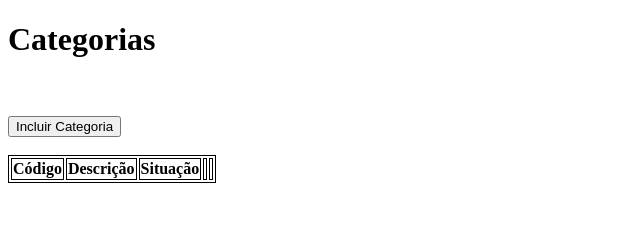
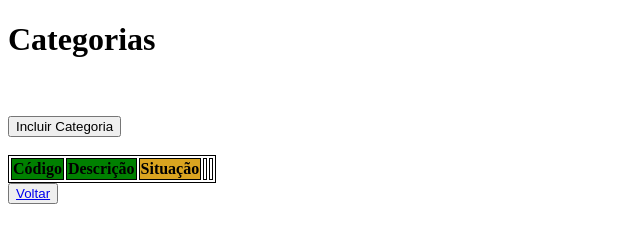
Before and after one commit to AndressaAndrad/ProjetoAtacadoWebsite, a plain HTML site: page paginas/atacado/estoque/categorias.html in a window 1280 px wide. Shown: the whole page, without its empty margins (0-640 px from the left). Drawn offline with nearby package versions, Linux system fonts and the light colour scheme; no server answers.

Commit message:
Update categorias.html

```diff
--- a/paginas/atacado/estoque/categorias.html
+++ b/paginas/atacado/estoque/categorias.html
@@ -12,7 +12,7 @@
               border: 1px solid black;
             }
         </style>
-        <h1 >Categorias</h1>
+        <h1>Categorias</h1>
     <br />
     <br>
     <div>
@@ -20,6 +20,10 @@
     </div>
     <br>
     <table id="tblCategoria">
+        <colgroup>
+            <col span="2" style="background-color: green">
+            <col span="1" style="background-color: goldenrod">
+          </colgroup>
         <thead>
             <tr>
                 <th>Código</th>
@@ -31,5 +35,6 @@
         </thead>
         <tbody></tbody>
     </table>
+    <button><a href="../index.html">Voltar</a></button>
     </body>
 </html>
```
